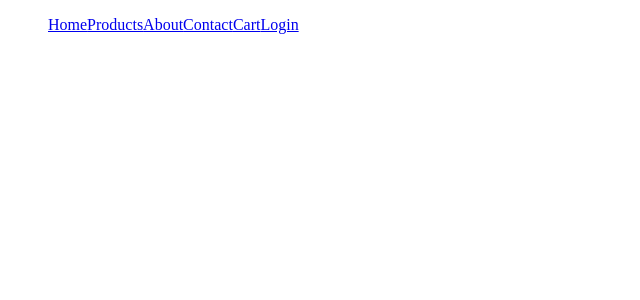
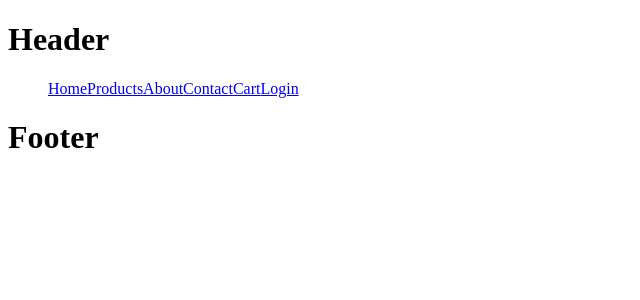
Before and after one commit to Dimgba-Eme/e-commerce-app, a React (Create React App) app in the folder my-store/: page / in a window 1280 px wide. Shown: the top 300 px of the page, without its empty margins (0-640 px from the left). Built offline with nearby package versions, Linux system fonts and the light colour scheme.

Commit message:
Imported the Header and Footer components in the App.js file

```diff
--- a/my-store/src/App.js
+++ b/my-store/src/App.js
@@ -8,11 +8,16 @@ import About from './pages/About';
 import Contact from './pages/Contact';
 import Cart from './pages/Cart';
 import LoginSignup from './pages/LoginSignup'
+import Header from "./components/Header";
+import Footer from "./components/Footer";
 
 
 function App() {
   return (
     <>
+
+      <Header />
+
       <Routes>
         <Route path="/" element={<Home />} />
         <Route path="products" element={<Products />} />
@@ -22,6 +27,8 @@ function App() {
         <Route path="login-signup" element={<LoginSignup />} />
       </Routes>
 
+      <Footer />
+
     </>
   );
 }
--- a/my-store/src/components/Footer.js
+++ b/my-store/src/components/Footer.js
@@ -3,7 +3,7 @@ import React from 'react'
 function Footer() {
   return (
     <div>
-
+      <h1>Footer</h1>
     </div>
   )
 }
--- a/my-store/src/components/Header.js
+++ b/my-store/src/components/Header.js
@@ -2,9 +2,9 @@ import React from 'react'
 
 function Header() {
   return (
-    <div>
-
-    </div>
+    <>
+     <h1>Header</h1>
+    </>
   )
 }
 
```
